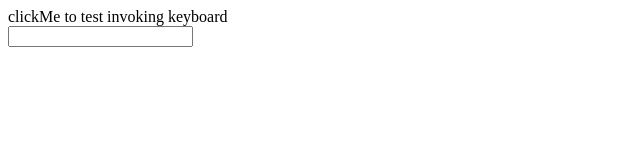
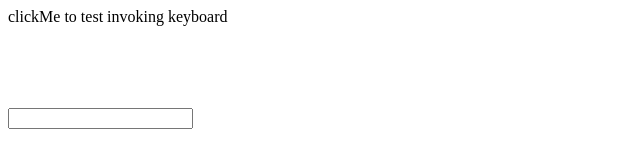
Before and after one commit to Tri-Moon/tri-moon.github.io, a plain HTML site: page index.html in a window 1280 px wide. Shown: the whole page, without its empty margins (0-640 px from the left). Drawn offline with Linux system fonts and the light colour scheme.

Commit message:
test keyboard by focusing, add some height

```diff
--- a/index.html
+++ b/index.html
@@ -20,7 +20,7 @@
 	<p> Stanford massive data...week1 </p>
 	<p> TO FOLLOW: UIUC data mining series</p>
   -->
-  <div class="clickMe">clickMe to test invoking keyboard</div>
+  <div class="clickMe" style="height: 100px">clickMe to test invoking keyboard</div>
   <input type="tel" class="testInput"></input>
 
   <script src="js/zepto.js"></script>
```
